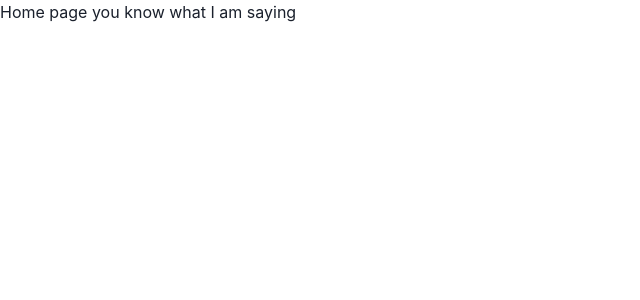
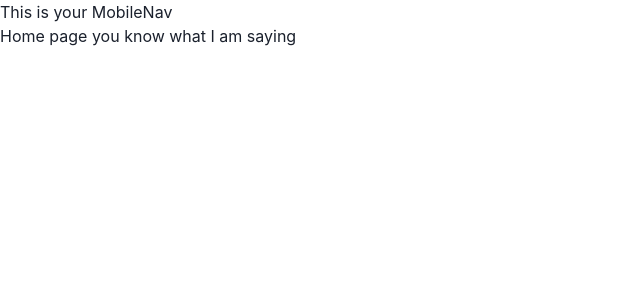
Before and after one commit to jahrulezfrancis/swift-service-frontend, a React (Vite) app: page / in a window 1280 px wide. Shown: the top 300 px of the page, without its empty margins (0-640 px from the left). Built offline with nearby package versions, Linux system fonts and the light colour scheme.

Commit message:
Updating application route

```diff
--- a/src/App.tsx
+++ b/src/App.tsx
@@ -3,16 +3,23 @@ import Homepage from "./Components/Pages/Home/HomePage"
 import SignIn from "./Components/Pages/Auth/Login"
 import SignUp from "./Components/Pages/Auth/SignUp"
 import PageNotFound from "./Components/Pages/PageNotFound/PageNotFound"
+import { Box } from "@chakra-ui/react"
+import NavIndex from "./Components/Navigation/Index"
+import VendorPage from "./Components/Pages/Vendors/Vendor"
 
 function App() {
 
   return (
+    <Box>
+      <NavIndex />
       <Routes>
         <Route path="/" element={<Homepage />} />
         <Route path="login" element={<SignIn />} />
         <Route path="sign-up" element={<SignUp />} />
+        <Route path="vendors" element={<VendorPage />} />
         <Route path="*" element={<PageNotFound />} />
       </Routes>
+    </Box>
   )
 }
 
```
Lines whose indentation alone changed are shown as unchanged.
